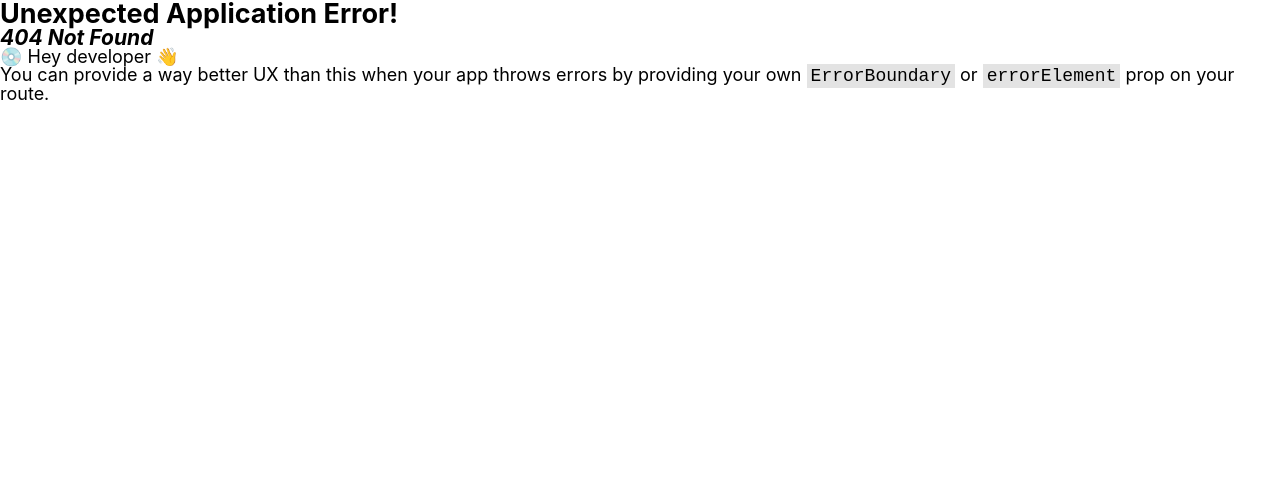
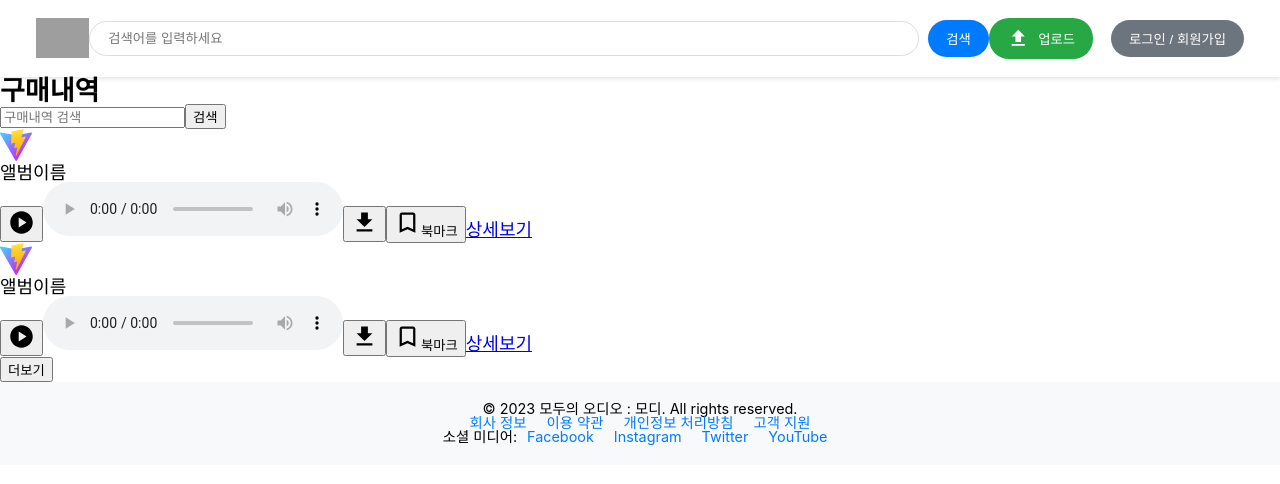
Before and after one commit to techitPlus-FE-team3/open_market_projerct, a React (Vite) app in the folder open-market/: page /user/userId/orders in a window 1280 px wide. Before the commit this address had no page. Shown: the top 484 px of the page. Built offline with nearby package versions, Linux system fonts and the light colour scheme; grey boxes are pictures that could not be loaded; a web font is replaced by a local one.

Commit message:
💄[Design] 구매내역 페이지 마크업 및 라우트 추가 #35 (#38)
* :lipstick:[Design] 구매내역 페이지 마크업 #35

* :sparkles:[Feature] 구매내역 페이지 라우트 추가 #35

* :art:[Style] routes.tsx 파일 내 상대경로를 절대경로로 수정

```diff
--- /dev/null
+++ b/open-market/src/pages/UserOrders.tsx
@@ -0,0 +1,58 @@
+import DownloadIcon from "@mui/icons-material/Download";
+import PlayCircleIcon from "@mui/icons-material/PlayCircle";
+import TurnedInNotIcon from "@mui/icons-material/TurnedInNot";
+import { Helmet } from "react-helmet-async";
+import { Link } from "react-router-dom";
+function UserOrders() {
+	return (
+		<section>
+			<Helmet>
+				<title>구매내역 - 모두의 오디오 MODI</title>
+			</Helmet>
+			<h2>구매내역</h2>
+			<div>
+				<form>
+					<input type="text" placeholder="구매내역 검색" />
+					<button type="submit">검색</button>
+				</form>
+			</div>
+			<ul>
+				<li>
+					<img src="../../public/vite.svg" alt="앨범 이름 이미지" />
+					<p>앨범이름</p>
+					<button type="button">
+						<PlayCircleIcon />
+					</button>
+					<audio src="/" controls />
+					<button type="button">
+						<DownloadIcon />
+					</button>
+					<button type="button">
+						<TurnedInNotIcon />
+						북마크
+					</button>
+					<Link to="detail">상세보기</Link>
+				</li>
+				<li>
+					<img src="../../public/vite.svg" alt="앨범 이름 이미지" />
+					<p>앨범이름</p>
+					<button type="button">
+						<PlayCircleIcon />
+					</button>
+					<audio src="/" controls />
+					<button type="button">
+						<DownloadIcon />
+					</button>
+					<button type="button">
+						<TurnedInNotIcon />
+						북마크
+					</button>
+					<Link to="detail">상세보기</Link>
+				</li>
+			</ul>
+			<button type="button">더보기</button>
+		</section>
+	);
+}
+
+export default UserOrders;
--- a/open-market/src/routes.tsx
+++ b/open-market/src/routes.tsx
@@ -3,18 +3,19 @@ import Detail from "@/pages/Detail";
 import Index from "@/pages/Index";
 import MyPage from "@/pages/MyPage";
 import ProductEdit from "@/pages/ProductEdit";
+import ProductManage from "@/pages/ProductManage";
 import ProductRegistration from "@/pages/ProductRegistration";
 import Purchase from "@/pages/Purchase";
 import SignIn from "@/pages/SignIn";
 import SignUp from "@/pages/SignUp";
+import UserOrders from "@/pages/UserOrders";
+import UserProducts from "@/pages/UserProducts";
 import UserUpdate from "@/pages/UserUpdate";
 import {
 	Route,
 	createBrowserRouter,
 	createRoutesFromElements,
 } from "react-router-dom";
-import ProductManage from "./pages/ProductManage";
-import UserProducts from "./pages/UserProducts";
 
 const router = createBrowserRouter(
 	createRoutesFromElements(
@@ -30,6 +31,7 @@ const router = createBrowserRouter(
 			<Route path="productpurchase/:productId" element={<Purchase />} />
 			<Route path="productmanage/:productId" element={<ProductManage />} />
 			<Route path="user/userId/products" element={<UserProducts />} />
+			<Route path="user/userId/orders" element={<UserOrders />} />
 		</Route>,
 	),
 );
```
